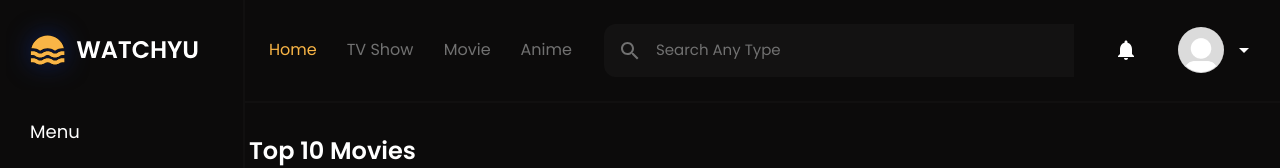
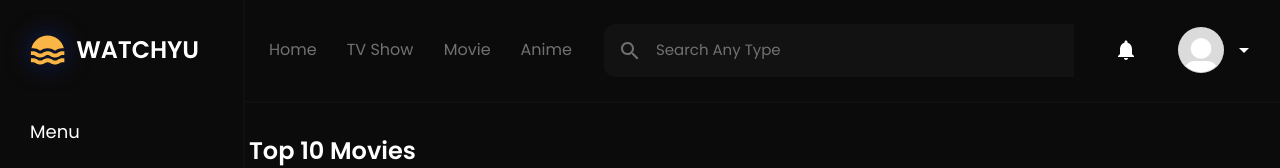
Before and after one commit to azzaky9/movies-app-tmdbapi, a React (Vite) app: page /home in a window 1280 px wide. Shown: the top 168 px of the page. Built offline with nearby package versions, Linux system fonts and the light colour scheme; no server answers.

Commit message:
delete location.path on className

```diff
--- a/src/components/Navbar.tsx
+++ b/src/components/Navbar.tsx
@@ -1,16 +1,14 @@
-import { NavLink, useLocation } from "react-router-dom";
+import { NavLink } from "react-router-dom";
 import SearchInput from "./common/Navbar/SearchInput";
 import { IconButton } from "@mui/material";
 import { Notifications } from "@mui/icons-material";
 import UserProfile from "./common/Navbar/UserProfile";
 
 const Navbar = () => {
-  const location = useLocation();
-
   const lists: { text: string; path: string }[] = [
     {
       text: "Home",
-      path: "/home",
+      path: "/",
     },
     {
       text: "TV Show",
@@ -33,9 +31,9 @@ const Navbar = () => {
           <NavLink
             to={path}
             key={index}
-            className={`text-base ${
-              location.pathname === path ? "text-accent" : "text-secondary"
-            } hover-link ${text === "TV Show" ? "w-[67px]" : ""} `}>
+            className={`navbar-link text-secondary hover-link ${
+              text === "TV Show" ? "w-[67px]" : ""
+            } `}>
             {text}
           </NavLink>
         ))}
```
